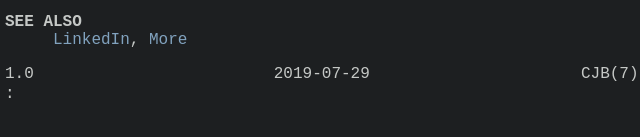
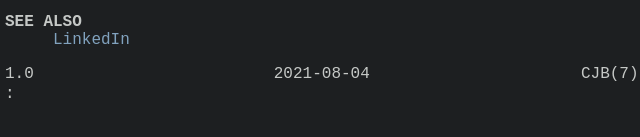
Before and after one commit to cjbeckert/cjbeckert.com, a plain HTML site: page index.html in a window 1280 px wide. Shown: the part 307-444 px from the top of the page, 3-643 px from the left. Drawn offline with Linux system fonts and the light colour scheme.

Commit message:
Content updates to index.html

```diff
--- a/index.html
+++ b/index.html
@@ -51,11 +51,11 @@
             </section>
             <section>
                 <h2>SEE ALSO</h2>
-                <p><a href="https://www.linkedin.com/in/cjbeckert">LinkedIn</a>, <a href="more.html">More</a></p>
+                <p><a href="https://www.linkedin.com/in/cjbeckert">LinkedIn</a></p>
             </section>
             <footer>
                 <div>1.0</div>
-                <div class="center">2019-07-29</div>
+                <div class="center">2021-08-04</div>
                 <div class="right">CJB(7)</div>
             </footer>
             :<span class="cursor">&#9609;</span>
```
